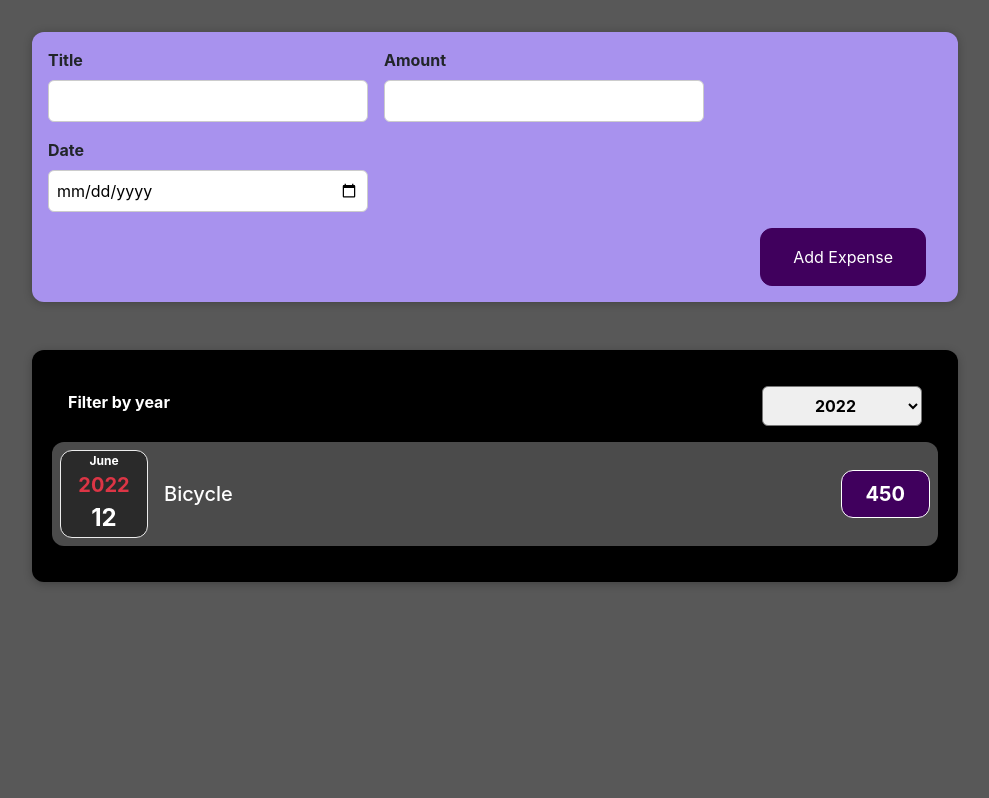
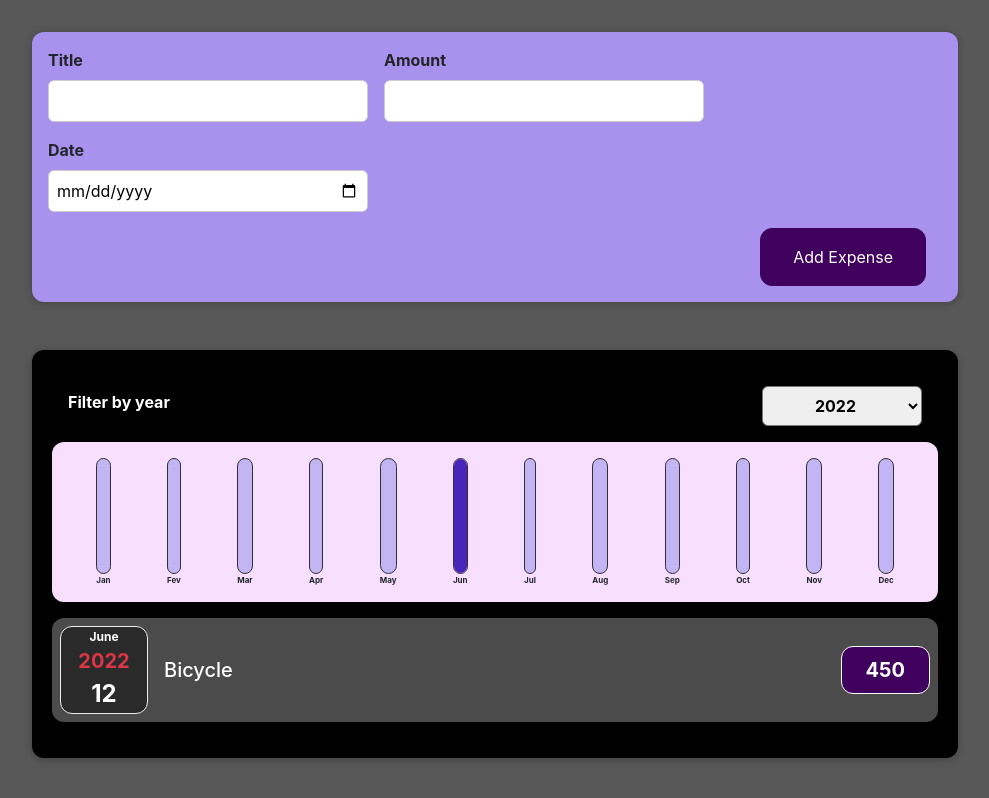
Before and after one commit to hasankarim18/expense-tracker, a React (Create React App) app: page / in a window 1280 px wide. Shown: the whole page, without its empty margins (145-1134 px from the left). Built offline with nearby package versions, Linux system fonts and the light colour scheme.

Commit message:
Expense tracker hard coded complete with chart bar and filter according to year

```diff
--- a/src/App.js
+++ b/src/App.js
@@ -11,10 +11,8 @@
 
   const [filteredYear, setFilteredYear] = useState(new Date().getFullYear().toString())
 
+  const filtterChangeHandler = selectedYear => {
 
-
-  const filtterChangeHandler = selectedYear => {
-    console.log(selectedYear)
     setFilteredYear(selectedYear)
 
   }
@@ -23,16 +21,11 @@
     return item.date.getFullYear().toString() === filteredYear
   })
 
-  console.log('filteredYear', filteredYear)
-  console.log('filteredExpenses', filteredExpenses)
-
-
   const newExpense = (data) => {
     let newExpenseData = {
       ...data,
       id: Math.random()
     }
-
     setExpensesData((prevExpense => {
       return ([newExpenseData, ...prevExpense])
     }))
@@ -42,6 +35,7 @@
   return (
     <div>
       <NewExpense newExpense={newExpense} />
+
       <Expenses
         filteredYear={filteredYear}
         filtterChangeHandler={filtterChangeHandler}
--- /dev/null
+++ b/src/Components/Chart/Chart.css
@@ -0,0 +1,9 @@
+.chart {
+    padding: 1rem;
+    border-radius: 12px;
+    background-color: #f8dfff;
+    text-align: center;
+    display: flex;
+    justify-content: space-around;
+    height: 10rem;
+}
--- /dev/null
+++ b/src/Components/Chart/Chart.js
@@ -0,0 +1,23 @@
+import React from 'react'
+import ChartBar from './ChartBar'
+import './Chart.css'
+
+const Chart = (props) => {
+    const dataPointValues = props.dataPoints.map(dataPoint => dataPoint.value)
+    const totalMaximum = Math.max(...dataPointValues)
+
+    return (
+        <div className="chart">
+            {props.dataPoints.map(dataPoint => {
+                return <ChartBar
+                    value={dataPoint.value}
+                    maxValue={totalMaximum}
+                    label={dataPoint.label}
+                    key={dataPoint.label}
+                />
+            })}
+        </div>
+    )
+}
+
+export default Chart
--- /dev/null
+++ b/src/Components/Chart/ChartBar.css
@@ -0,0 +1,30 @@
+.chart-bar {
+    height: 100%;
+    display: flex;
+    flex-direction: column;
+    align-items: center;
+}
+
+.chart-bar__inner {
+    height: 100%;
+    width: 100%;
+    border: 1px solid #313131;
+    border-radius: 12px;
+    background-color: #c3b4f3;
+    overflow: hidden;
+    display: flex;
+    flex-direction: column;
+    justify-content: flex-end;
+}
+
+.chart-bar__fill {
+    background-color: #4826b9;
+    width: 100%;
+    transition: all 0.3s ease-out;
+}
+
+.chart-bar__label {
+    font-weight: bold;
+    font-size: 0.5rem;
+    text-align: center;
+}
--- /dev/null
+++ b/src/Components/Chart/ChartBar.js
@@ -0,0 +1,23 @@
+import React from 'react'
+import './ChartBar.css'
+
+const ChartBar = (props) => {
+
+    let barfill = '0%'
+
+    if (props.maxValue > 0) {
+        barfill = Math.round((props.value / props.maxValue) * 100) + '%'
+    }
+
+
+    return (
+        <div className="chart-bar">
+            <div className="chart-bar__inner">
+                <div style={{ height: barfill }} className="chart-bar__fill"> </div>
+            </div>
+            <div className="chart-bar__label">{props.label}</div>
+        </div>
+    )
+}
+
+export default ChartBar
--- a/src/Components/ExpenseFilter.js
+++ b/src/Components/ExpenseFilter.js
@@ -17,6 +17,7 @@
                     <option value='2021'>2021</option>
                     <option value='2020'>2020</option>
                     <option value='2019'>2019</option>
+                    <option value='2018'>2018</option>
                 </select>
             </div>
         </div>
--- a/src/Components/Expenses.js
+++ b/src/Components/Expenses.js
@@ -4,6 +4,7 @@
 import './Expenses.css'
 import ExpensesFilter from './ExpenseFilter';
 import React, { useState } from 'react';
+import ExpensesChart from './ExpensesChart';
 
 function Expenses(props) {
 
@@ -28,7 +29,11 @@
                         <ExpensesFilter
                             selected={props.filteredYear}
                             filtterChangeHandler={props.filtterChangeHandler} />
-                        {expenseItem}
+
+                        <ExpensesChart expenses={props.expenses} />
+
+                        {props.expenses.length === 0 ? <h3>No item to show</h3> : expenseItem}
+
                     </MyCard>
                 </div>
             </div>
--- /dev/null
+++ b/src/Components/ExpensesChart.js
@@ -0,0 +1,36 @@
+import React from 'react'
+import Chart from './Chart/Chart'
+
+const ExpensesChart = (props) => {
+
+    const chartDataPoints = [
+        { label: 'Jan', value: 0 },
+        { label: 'Fev', value: 0 },
+        { label: 'Mar', value: 0 },
+        { label: 'Apr', value: 0 },
+        { label: 'May', value: 0 },
+        { label: 'Jun', value: 0 },
+        { label: 'Jul', value: 0 },
+        { label: 'Aug', value: 0 },
+        { label: 'Sep', value: 0 },
+        { label: 'Oct', value: 0 },
+        { label: 'Nov', value: 0 },
+        { label: 'Dec', value: 0 },
+    ]
+
+    for (const expense of props.expenses) {
+        const expenseMonth = expense.date.getMonth(); // starting as 0 jan == 0
+        chartDataPoints[expenseMonth].value += expense.amount
+
+    }
+
+
+
+    return (
+        <div>
+            <Chart dataPoints={chartDataPoints} />
+        </div>
+    )
+}
+
+export default ExpensesChart
```
